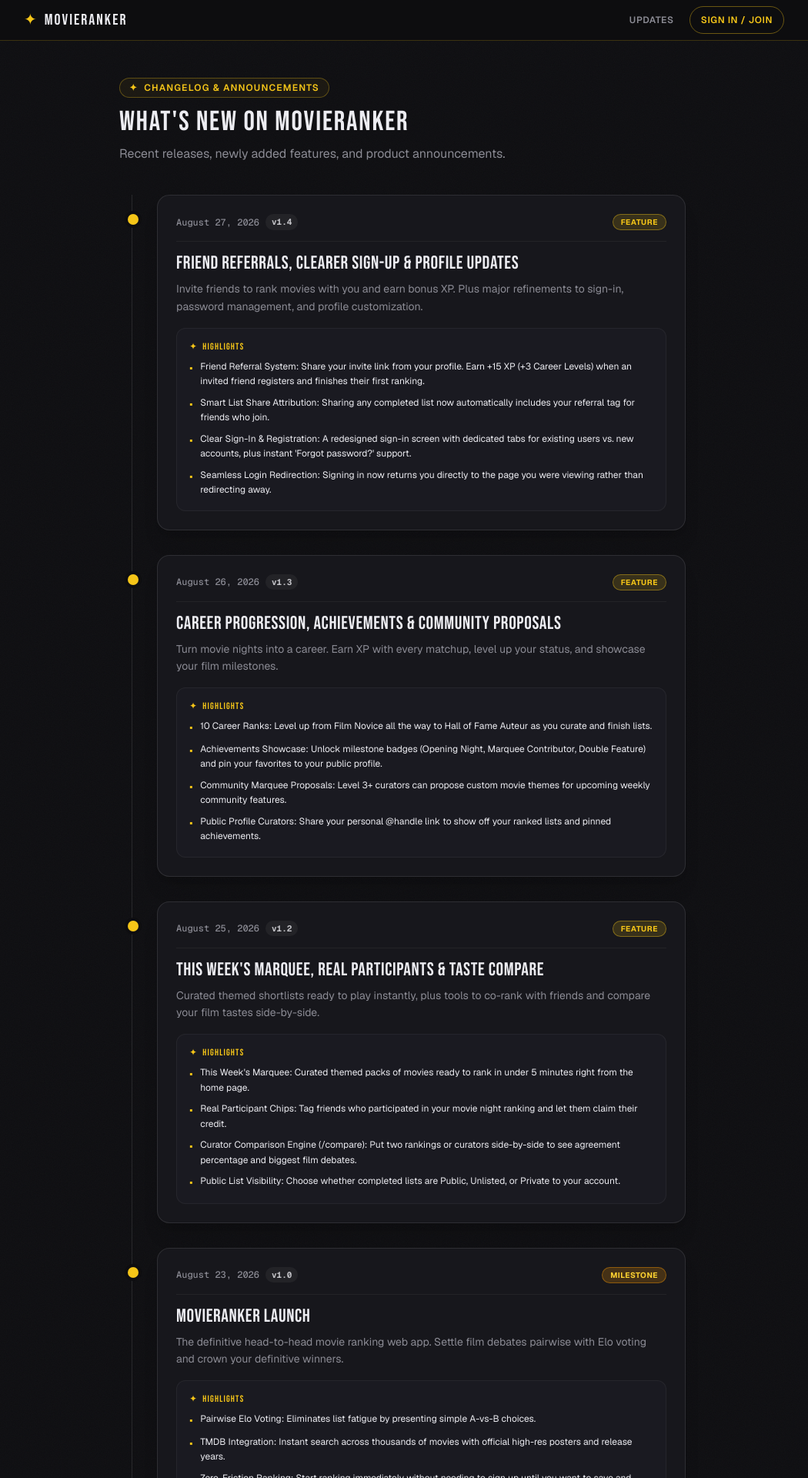
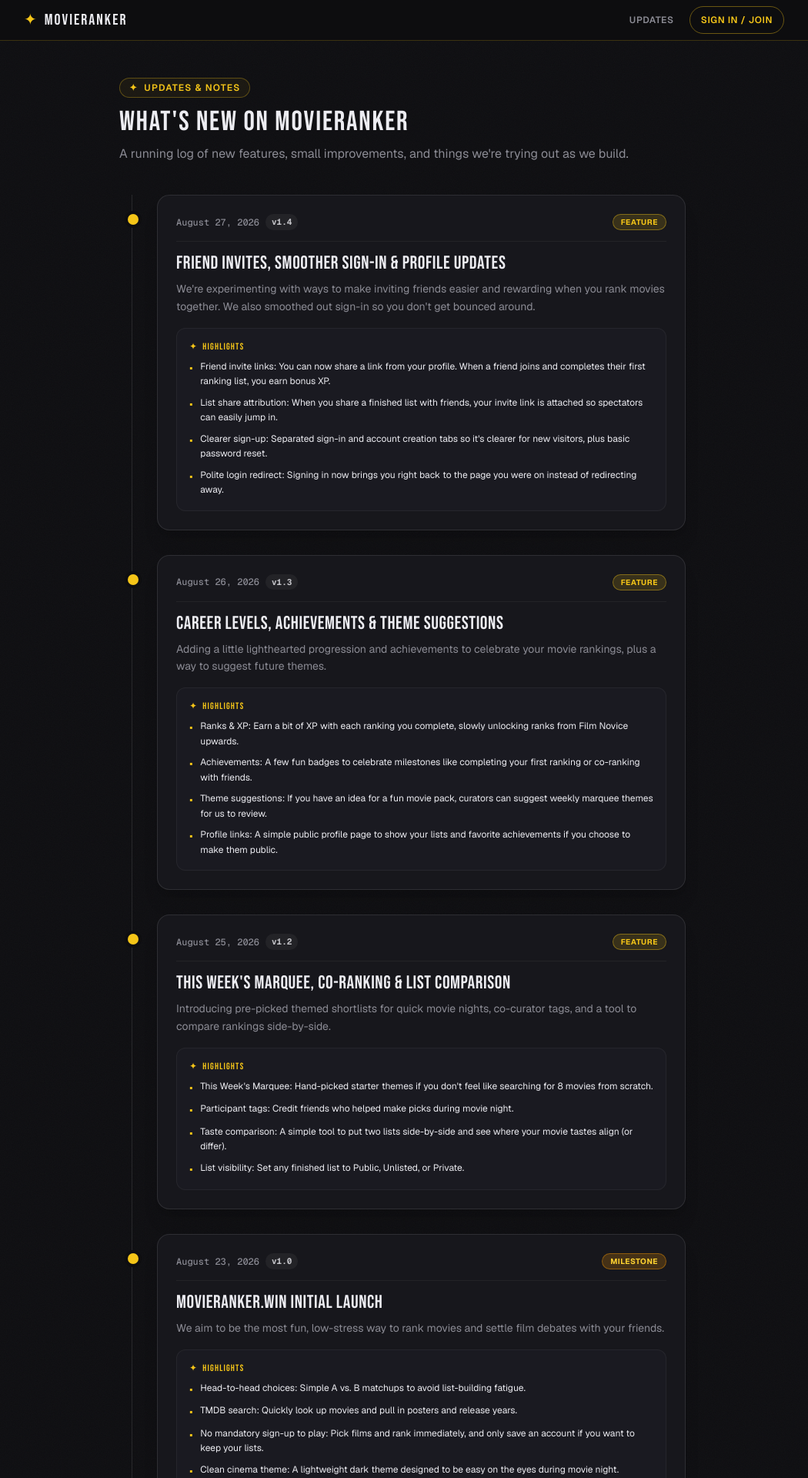
Before and after one commit to jrhoun/movieranker-dot-win, a Next.js app: page /updates in a window 1280 px wide. Shown: the top 1920 px of the page at 77% size, without its empty margins (117-1167 px from the left). Built offline with nearby package versions, Linux system fonts and the light colour scheme; no server answers.

Commit message:
style: rewrite updates copy with a warm, modest, and conversational tone

```diff
--- a/src/app/(site)/updates/page.tsx
+++ b/src/app/(site)/updates/page.tsx
@@ -22,13 +22,13 @@
       <header className="mb-10 text-center sm:text-left">
         <div className="inline-flex items-center gap-2 rounded-full border border-gold/30 bg-gold/5 px-3 py-1 text-xs font-semibold uppercase tracking-widest text-gold mb-3">
           <span aria-hidden="true">✦</span>
-          <span>Changelog &amp; Announcements</span>
+          <span>Updates &amp; Notes</span>
         </div>
         <h1 className="font-display text-3xl uppercase tracking-wider text-text sm:text-4xl">
           What&apos;s New on MovieRanker
         </h1>
         <p className="mt-2 text-sm text-muted leading-relaxed sm:text-base">
-          Recent releases, newly added features, and product announcements.
+          A running log of new features, small improvements, and things we&apos;re trying out as we build.
         </p>
       </header>
 
--- a/src/data/updates.ts
+++ b/src/data/updates.ts
@@ -14,14 +14,14 @@
     date: "August 27, 2026",
     version: "v1.4",
     tag: "Feature",
-    title: "Friend Referrals, Clearer Sign-Up & Profile Updates",
+    title: "Friend Invites, Smoother Sign-In & Profile Updates",
     summary:
-      "Invite friends to rank movies with you and earn bonus XP. Plus major refinements to sign-in, password management, and profile customization.",
+      "We're experimenting with ways to make inviting friends easier and rewarding when you rank movies together. We also smoothed out sign-in so you don't get bounced around.",
     highlights: [
-      "Friend Referral System: Share your invite link from your profile. Earn +15 XP (+3 Career Levels) when an invited friend registers and finishes their first ranking.",
-      "Smart List Share Attribution: Sharing any completed list now automatically includes your referral tag for friends who join.",
-      "Clear Sign-In & Registration: A redesigned sign-in screen with dedicated tabs for existing users vs. new accounts, plus instant 'Forgot password?' support.",
-      "Seamless Login Redirection: Signing in now returns you directly to the page you were viewing rather than redirecting away.",
+      "Friend invite links: You can now share a link from your profile. When a friend joins and completes their first ranking list, you earn bonus XP.",
+      "List share attribution: When you share a finished list with friends, your invite link is attached so spectators can easily jump in.",
+      "Clearer sign-up: Separated sign-in and account creation tabs so it's clearer for new visitors, plus basic password reset.",
+      "Polite login redirect: Signing in now brings you right back to the page you were on instead of redirecting away.",
     ],
   },
   {
@@ -29,14 +29,14 @@
     date: "August 26, 2026",
     version: "v1.3",
     tag: "Feature",
-    title: "Career Progression, Achievements & Community Proposals",
+    title: "Career Levels, Achievements & Theme Suggestions",
     summary:
-      "Turn movie nights into a career. Earn XP with every matchup, level up your status, and showcase your film milestones.",
+      "Adding a little lighthearted progression and achievements to celebrate your movie rankings, plus a way to suggest future themes.",
     highlights: [
-      "10 Career Ranks: Level up from Film Novice all the way to Hall of Fame Auteur as you curate and finish lists.",
-      "Achievements Showcase: Unlock milestone badges (Opening Night, Marquee Contributor, Double Feature) and pin your favorites to your public profile.",
-      "Community Marquee Proposals: Level 3+ curators can propose custom movie themes for upcoming weekly community features.",
-      "Public Profile Curators: Share your personal @handle link to show off your ranked lists and pinned achievements.",
+      "Ranks & XP: Earn a bit of XP with each ranking you complete, slowly unlocking ranks from Film Novice upwards.",
+      "Achievements: A few fun badges to celebrate milestones like completing your first ranking or co-ranking with friends.",
+      "Theme suggestions: If you have an idea for a fun movie pack, curators can suggest weekly marquee themes for us to review.",
+      "Profile links: A simple public profile page to show your lists and favorite achievements if you choose to make them public.",
     ],
   },
   {
@@ -44,14 +44,14 @@
     date: "August 25, 2026",
     version: "v1.2",
     tag: "Feature",
-    title: "This Week's Marquee, Real Participants & Taste Compare",
+    title: "This Week's Marquee, Co-Ranking & List Comparison",
     summary:
-      "Curated themed shortlists ready to play instantly, plus tools to co-rank with friends and compare your film tastes side-by-side.",
+      "Introducing pre-picked themed shortlists for quick movie nights, co-curator tags, and a tool to compare rankings side-by-side.",
     highlights: [
-      "This Week's Marquee: Curated themed packs of movies ready to rank in under 5 minutes right from the home page.",
-      "Real Participant Chips: Tag friends who participated in your movie night ranking and let them claim their credit.",
-      "Curator Comparison Engine (/compare): Put two rankings or curators side-by-side to see agreement percentage and biggest film debates.",
-      "Public List Visibility: Choose whether completed lists are Public, Unlisted, or Private to your account.",
+      "This Week's Marquee: Hand-picked starter themes if you don't feel like searching for 8 movies from scratch.",
+      "Participant tags: Credit friends who helped make picks during movie night.",
+      "Taste comparison: A simple tool to put two lists side-by-side and see where your movie tastes align (or differ).",
+      "List visibility: Set any finished list to Public, Unlisted, or Private.",
     ],
   },
   {
@@ -59,14 +59,14 @@
     date: "August 23, 2026",
     version: "v1.0",
     tag: "Milestone",
-    title: "MovieRanker Launch",
+    title: "MovieRanker.win Initial Launch",
     summary:
-      "The definitive head-to-head movie ranking web app. Settle film debates pairwise with Elo voting and crown your definitive winners.",
+      "We aim to be the most fun, low-stress way to rank movies and settle film debates with your friends.",
     highlights: [
-      "Pairwise Elo Voting: Eliminates list fatigue by presenting simple A-vs-B choices.",
-      "TMDB Integration: Instant search across thousands of movies with official high-res posters and release years.",
-      "Zero-Friction Ranking: Start ranking immediately without needing to sign up until you want to save and share your final list.",
-      "Mobile-First Premiere Night Cinema Theme: Fast, responsive dark UI built for quick debates and movie nights.",
+      "Head-to-head choices: Simple A vs. B matchups to avoid list-building fatigue.",
+      "TMDB search: Quickly look up movies and pull in posters and release years.",
+      "No mandatory sign-up to play: Pick films and rank immediately, and only save an account if you want to keep your lists.",
+      "Clean cinema theme: A lightweight dark theme designed to be easy on the eyes during movie night.",
     ],
   },
 ];
```
